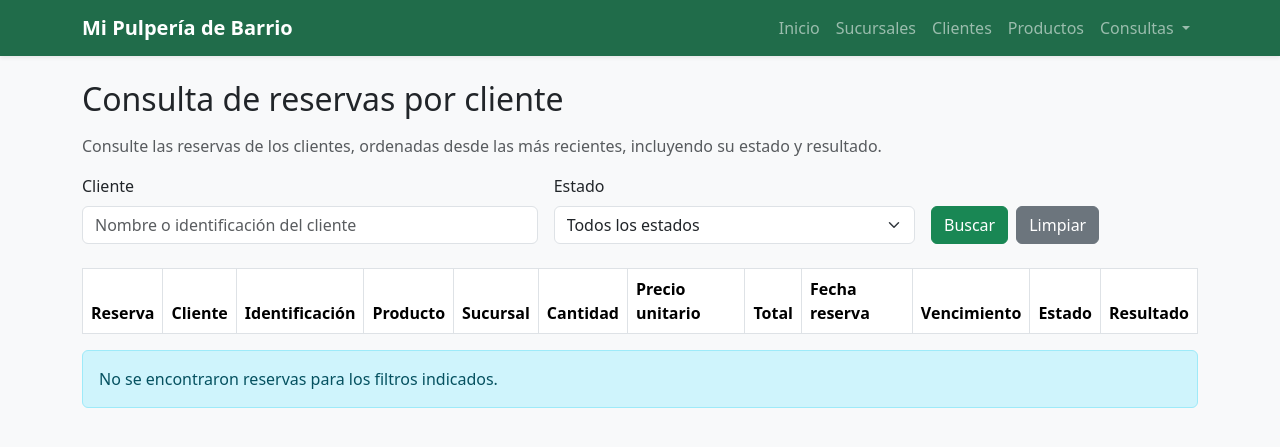
After one commit to JostinObando/MiPulperiaBarrio, an ASP.NET Core app: template Views/Consultas/Reservas.cshtml in a window 1280 px wide. The commit adds this page. Shown: the top 447 px of the page. Run offline with ASP.NET Core 8, Linux system fonts and the light colour scheme; the template is opened without the code that fills it, so the values that code supplies are empty.

Commit message:
Implementar consultas de inventario y reservas por cliente

```diff
--- /dev/null
+++ b/Views/Consultas/Reservas.cshtml
@@ -0,0 +1,118 @@
+@model IEnumerable<MiPulperiaBarrio.Models.Entidades.VwPulReservasCliente>
+
+@{
+    ViewData["Title"] = "Consulta de reservas";
+    string? estadoSeleccionado = ViewBag.Estado;
+}
+
+<h2 class="mb-3">Consulta de reservas por cliente</h2>
+
+<p class="text-muted">
+    Consulte las reservas de los clientes, ordenadas desde
+    las más recientes, incluyendo su estado y resultado.
+</p>
+
+<form asp-action="Reservas" method="get" class="row g-3 mb-4">
+
+    <div class="col-md-5">
+        <label class="form-label">Cliente</label>
+        <input type="text" name="buscar"
+               value="@ViewBag.Buscar"
+               class="form-control"
+               placeholder="Nombre o identificación del cliente" />
+    </div>
+
+    <div class="col-md-4">
+        <label class="form-label">Estado</label>
+        <select name="estado" class="form-select">
+            <option value="">Todos los estados</option>
+
+            @foreach (var opcion in new[] {
+                "RESERVADO", "COMPRADO", "CANCELADO"
+            })
+            {
+                if (estadoSeleccionado == opcion)
+                {
+                    <option value="@opcion" selected>@opcion</option>
+                }
+                else
+                {
+                    <option value="@opcion">@opcion</option>
+                }
+            }
+        </select>
+    </div>
+
+    <div class="col-md-3 d-flex align-items-end gap-2">
+        <button type="submit" class="btn btn-success">Buscar</button>
+        <a asp-action="Reservas" class="btn btn-secondary">Limpiar</a>
+    </div>
+</form>
+
+<div class="table-responsive">
+    <table class="table table-striped table-bordered align-middle">
+        <thead>
+            <tr>
+                <th>Reserva</th>
+                <th>Cliente</th>
+                <th>Identificación</th>
+                <th>Producto</th>
+                <th>Sucursal</th>
+                <th>Cantidad</th>
+                <th>Precio unitario</th>
+                <th>Total</th>
+                <th>Fecha reserva</th>
+                <th>Vencimiento</th>
+                <th>Estado</th>
+                <th>Resultado</th>
+            </tr>
+        </thead>
+        <tbody>
+            @foreach (var item in Model)
+            {
+                <tr>
+                    <td>@item.ReservaId</td>
+                    <td>@item.Cliente</td>
+                    <td>@item.Identificacion</td>
+                    <td>@item.Producto</td>
+                    <td>@item.Sucursal</td>
+                    <td>@item.Cantidad</td>
+                    <td>₡@((item.PrecioUnitario ?? 0).ToString("N2"))</td>
+                    <td>₡@((item.MontoTotal ?? 0).ToString("N2"))</td>
+                    <td>@item.FechaReserva?.ToString("dd/MM/yyyy HH:mm")</td>
+                    <td>@item.FechaVencimiento?.ToString("dd/MM/yyyy HH:mm")</td>
+                    <td>
+                        @if (item.Estado == "COMPRADO")
+                        {
+                            <span class="badge bg-success">Comprado</span>
+                        }
+                        else if (item.Estado == "CANCELADO")
+                        {
+                            <span class="badge bg-secondary">Cancelado</span>
+                        }
+                        else
+                        {
+                            <span class="badge bg-primary">
+                                @item.Estado
+                            </span>
+                        }
+                    </td>
+                    <td>@item.Resultado</td>
+                </tr>
+            }
+        </tbody>
+    </table>
+</div>
+
+@if (!Model.Any())
+{
+    <div class="alert alert-info">
+        No se encontraron reservas para los filtros indicados.
+    </div>
+}
+else
+{
+    <p class="text-muted">
+        Total de reservas encontradas: @Model.Count()
+    </p>
+}
--- a/Views/Shared/_Layout.cshtml
+++ b/Views/Shared/_Layout.cshtml
@@ -58,6 +58,30 @@
                                 Productos
                             </a>
                         </li>
+                        <li class="nav-item dropdown">
+                            <a class="nav-link dropdown-toggle"
+                               href="#" id="menuConsultas"
+                               role="button" data-bs-toggle="dropdown"
+                               aria-expanded="false">
+                                Consultas
+                            </a>
+                            <ul class="dropdown-menu">
+                                <li>
+                                    <a class="dropdown-item"
+                                       asp-controller="Consultas"
+                                       asp-action="Inventario">
+                                        Inventario por sucursal
+                                    </a>
+                                </li>
+                                <li>
+                                    <a class="dropdown-item"
+                                       asp-controller="Consultas"
+                                       asp-action="Reservas">
+                                        Reservas por cliente
+                                    </a>
+                                </li>
+                            </ul>
+                        </li>
                     </ul>
                 </div>
             </div>
@@ -68,12 +92,6 @@
         @RenderBody()
     </main>
 
-    <footer class="border-top bg-white py-3 mt-5">
-        <div class="container text-center text-muted small">
-            Mi Pulpería de Barrio - Sistema de gestión de inventarios
-        </div>
-    </footer>
-
     <script src="~/lib/jquery/dist/jquery.min.js" asp-append-version="true"></script>
     <script src="~/lib/bootstrap/dist/js/bootstrap.bundle.min.js" asp-append-version="true"></script>
     <script src="~/js/site.js" asp-append-version="true"></script>
```
Also changed, not shown: Controllers/ConsultasController.cs (added, +93 -0 lines), Views/Consultas/Inventario.cshtml (added, +112 -0 lines), Views/Home/Index.cshtml (+34 -4 lines).
